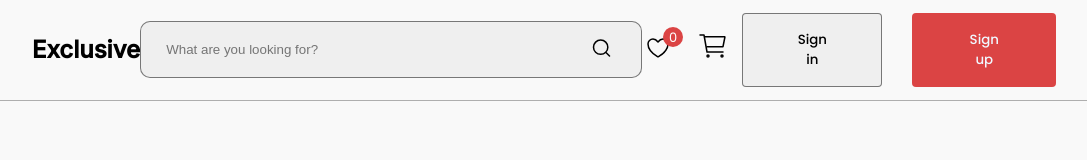
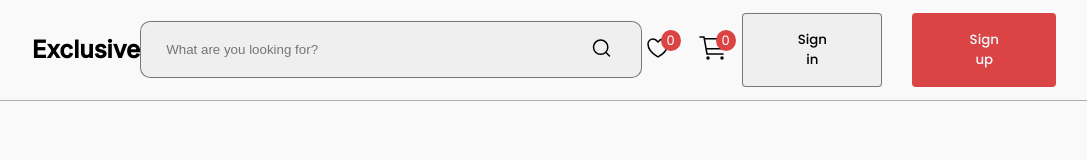
Before and after one commit to AlbinaBlazhko17/Exclusive, a React (Vite) app: page /products/1/1 in a window 1280 px wide. Shown: the top 160 px of the page, without its empty margins (96-1183 px from the left). Built offline with nearby package versions, Linux system fonts and the light colour scheme; no server answers.

Commit message:
add cart reducer

```diff
--- a/src/components/Header/Header.tsx
+++ b/src/components/Header/Header.tsx
@@ -5,7 +5,7 @@ import Modal from "../Modal/Modal";
 import { IFormData } from "../../interfaces/formData.interface";
 
 import style from './styles.module.css';
-import WishlistCounter from "../WishlistCounter/WishListCounter";
+import WishlistCartCounter from "../WishlistCounter/WishListCounter";
 
 function Header () {
 	const [searchTerm, setSearchTerm] = useState('');
@@ -63,15 +63,8 @@ function Header () {
 
 			<div className={style.auth}>
 				<div style={{width: '100px', display: 'flex' , alignItems: 'center', justifyContent: 'space-between'}}>
-					<WishlistCounter/>
-					<Link to='/cart'>
-						<svg xmlns="http://www.w3.org/2000/svg" width="32" height="32" viewBox="0 0 32 32" fill="none" style={{marginRight: '20px'}}>
-							<path d="M11 27C11.5523 27 12 26.5523 12 26C12 25.4477 11.5523 25 11 25C10.4477 25 10 25.4477 10 26C10 26.5523 10.4477 27 11 27Z" stroke="black" strokeWidth="1.5" strokeLinecap="round" strokeLinejoin="round"/>
-							<path d="M25 27C25.5523 27 26 26.5523 26 26C26 25.4477 25.5523 25 25 25C24.4477 25 24 25.4477 24 26C24 26.5523 24.4477 27 25 27Z" stroke="black" strokeWidth="1.5" strokeLinecap="round" strokeLinejoin="round"/>
-							<path d="M3 5H7L10 22H26" stroke="black" strokeWidth="1.5" strokeLinecap="round" strokeLinejoin="round"/>
-							<path d="M10 16.6667H25.59C25.7056 16.6667 25.8177 16.6267 25.9072 16.5535C25.9966 16.4802 26.0579 16.3782 26.0806 16.2648L27.8806 7.26479C27.8951 7.19222 27.8934 7.11733 27.8755 7.04552C27.8575 6.97371 27.8239 6.90678 27.7769 6.84956C27.73 6.79234 27.6709 6.74625 27.604 6.71462C27.5371 6.68299 27.464 6.66661 27.39 6.66666H8" stroke="black" strokeWidth="1.5" strokeLinecap="round" strokeLinejoin="round"/>
-						</svg>
-					</Link>
+					<WishlistCartCounter type="wishlist"/>
+					<WishlistCartCounter type="cart" />
 				</div>
 				<Button appearance="outlined" onClick={() => handleOpen('Sign in')} style={{marginRight: '30px'}}>Sign in</Button>
 				<Button appearance="filled" onClick={() => handleOpen('Sign up')}>Sign up</Button>
--- a/src/components/ProductCard/ProductCard.tsx
+++ b/src/components/ProductCard/ProductCard.tsx
@@ -7,7 +7,7 @@ import CardMedia from '@mui/material/CardMedia';
 import Typography from '@mui/material/Typography';
 import Button from '../Button/Button';
 import { useDispatch } from 'react-redux';
-import { removePersonFromWishlist} from '../../store/actions/actions';
+import { removeItemFromWishlist} from '../../store/actions/actions';
 
 
 function ProductCard (
@@ -18,7 +18,7 @@ function ProductCard (
 
 	function handleClick(e) {
 		e.preventDefault();
-		dispatch(removePersonFromWishlist({ id }));
+		dispatch(removeItemFromWishlist({ id }));
 	}
 	return (
 		<Card sx={{ maxWidth: type === 'listOfProducts'? 400: 500, minWidth: 250, height: type === 'listOfProducts'? 300: 540, position: 'relative'}} className={style.card}>
--- a/src/components/QuantityPicker/QuantityPicker.tsx
+++ b/src/components/QuantityPicker/QuantityPicker.tsx
@@ -41,7 +41,7 @@ function QuantityPicker({ onQuantityChange }) {
 				value={quantity}
 				sx={{width: 80}}
 				onChange={handleQuantityChange}
-				inputProps={{min: 1, style: { textAlign: 'center', borderRadius: 0, borderTop: '1px solid rgba(0, 0, 0, 0.50)', borderBottom: '1px solid rgba(0, 0, 0, 0.50)', fontWeight: 'bolder', fontSize: '20px', height: '15px'}}}
+				inputProps={{min: 1, style: { textAlign: 'center', borderRadius: 0, borderTop: '1px solid rgba(0, 0, 0, 0.50)', borderBottom: '1px solid rgba(0, 0, 0, 0.50)', fontWeight: 'bolder', fontSize: '20px', height: '14px'}}}
 			/>
 			<Button appearance={'filled'} style={{borderTopLeftRadius: 0, borderBottomLeftRadius: 0}} className={style.prickerButton} onClick={handleIncrement}>
 		<svg width="24" height="24" viewBox="0 0 24 24" fill="none" xmlns="http://www.w3.org/2000/svg">
--- a/src/components/WishlistCounter/WishListCounter.tsx
+++ b/src/components/WishlistCounter/WishListCounter.tsx
@@ -4,9 +4,9 @@ import { Link } from 'react-router-dom';
 
 import styles from './styles.module.css';
 
-function WishlistCounter () {
+function WishlistCartCounter ({ type }: {type: string}) {
     const [count, setCount] = useState(null);
-    const storeData = useSelector(state => state.wishlist.results);
+    const storeData = useSelector(state => (type === 'wishlist'? state.wishlist.results: state.cart.results));
 
     useEffect(() => {
         const length = storeData.length
@@ -15,15 +15,24 @@ function WishlistCounter () {
 
     return (
         <div className={styles.container}>
-            <Link to="/wishlist">
+            <Link to={`/${type}`}>
                 <span className={styles.counter}>{count}</span>
-				<svg xmlns="http://www.w3.org/2000/svg" width="32" height="32" viewBox="0 0 32 32" fill="none" style={{marginRight: '20px'}}>
-					<path d="M11 7C8.239 7 6 9.216 6 11.95C6 14.157 6.875 19.395 15.488 24.69C15.6423 24.7839 15.8194 24.8335 16 24.8335C16.1806 24.8335 16.3577 24.7839 16.512 24.69C25.125 19.395 26 14.157 26 11.95C26 9.216 23.761 7 21 7C18.239 7 16 10 16 10C16 10 13.761 7 11 7Z" stroke="black" strokeWidth="1.5" strokeLinecap="round" strokeLinejoin="round"/>
-				</svg>
+				{type === 'wishlist'? (
+                    <svg xmlns="http://www.w3.org/2000/svg" width="32" height="32" viewBox="0 0 32 32" fill="none" style={{marginRight: '20px'}}>
+					    <path d="M11 7C8.239 7 6 9.216 6 11.95C6 14.157 6.875 19.395 15.488 24.69C15.6423 24.7839 15.8194 24.8335 16 24.8335C16.1806 24.8335 16.3577 24.7839 16.512 24.69C25.125 19.395 26 14.157 26 11.95C26 9.216 23.761 7 21 7C18.239 7 16 10 16 10C16 10 13.761 7 11 7Z" stroke="black" strokeWidth="1.5" strokeLinecap="round" strokeLinejoin="round"/>
+			        </svg>
+                ): (
+                    <svg xmlns="http://www.w3.org/2000/svg" width="32" height="32" viewBox="0 0 32 32" fill="none" style={{marginRight: '20px'}}>
+							<path d="M11 27C11.5523 27 12 26.5523 12 26C12 25.4477 11.5523 25 11 25C10.4477 25 10 25.4477 10 26C10 26.5523 10.4477 27 11 27Z" stroke="black" strokeWidth="1.5" strokeLinecap="round" strokeLinejoin="round"/>
+							<path d="M25 27C25.5523 27 26 26.5523 26 26C26 25.4477 25.5523 25 25 25C24.4477 25 24 25.4477 24 26C24 26.5523 24.4477 27 25 27Z" stroke="black" strokeWidth="1.5" strokeLinecap="round" strokeLinejoin="round"/>
+							<path d="M3 5H7L10 22H26" stroke="black" strokeWidth="1.5" strokeLinecap="round" strokeLinejoin="round"/>
+							<path d="M10 16.6667H25.59C25.7056 16.6667 25.8177 16.6267 25.9072 16.5535C25.9966 16.4802 26.0579 16.3782 26.0806 16.2648L27.8806 7.26479C27.8951 7.19222 27.8934 7.11733 27.8755 7.04552C27.8575 6.97371 27.8239 6.90678 27.7769 6.84956C27.73 6.79234 27.6709 6.74625 27.604 6.71462C27.5371 6.68299 27.464 6.66661 27.39 6.66666H8" stroke="black" strokeWidth="1.5" strokeLinecap="round" strokeLinejoin="round"/>
+						</svg>
+                )}
             </Link>
 
         </div>
     );
 }
 
-export default WishlistCounter;
+export default WishlistCartCounter;
--- a/src/components/WishlistCounter/styles.module.css
+++ b/src/components/WishlistCounter/styles.module.css
@@ -11,11 +11,9 @@
 
 .counter {
     position: absolute;
-    top: -5px;
-    right: -6px;
-    display: flex;
-    justify-content: center;
-    align-items: center;
+    top: -7%;
+    right: -10%;
+    padding-top: 1px;
     text-align: center;
     width: 20px;
     height: 20px;
--- a/src/store/actions/actions.tsx
+++ b/src/store/actions/actions.tsx
@@ -1,6 +1,7 @@
 import { createAction } from '@reduxjs/toolkit';
 
-export const addPersonToWishlist = createAction('ADD_PERSON_TO_WISHLIST');
-
-export const removePersonFromWishlist = createAction('REMOVE_PERSON_FROM_WISHLIST');
+export const addItemToWishlist = createAction('ADD_ITEM_TO_WISHLIST');
+export const removeItemFromWishlist = createAction('REMOVE_ITEM_FROM_WISHLIST');
 export const loadFromLocalStorage = createAction('LOAD_FROM_LOCALSTORAGE');
+export const addItemToCart = createAction('ADD_ITEM_TO_CART');
+export const removeItemFromCart = createAction('REMOVE_ITEM_FROM_CART');
--- /dev/null
+++ b/src/store/reducers/CartReducer.tsx
@@ -0,0 +1,31 @@
+import { createReducer } from "@reduxjs/toolkit";
+import { addItemToCart, removeItemFromCart } from '../actions/actions';
+import {getLocalStorage, setLocalStorage} from '../../utils/localStorage';
+
+
+const initialState = {
+	results: Object.values(getLocalStorage('cart')) || [],
+}
+
+const cart = createReducer(initialState, (builder) => {
+		builder.addCase(addItemToCart, (state, action) => {
+			const newItem = { ...action.payload };
+
+			const updatedResults = [...state.results, newItem];
+
+			const updatedResultsObject = updatedResults.reduce((acc, item, index) => {
+				acc[index] = item;
+				return acc;
+			}, {});
+
+			setLocalStorage('cart', updatedResultsObject);
+
+			return {
+				...state,
+				results: updatedResults,
+			};
+		})
+})
+
+
+export default cart;
--- a/src/store/reducers/index.tsx
+++ b/src/store/reducers/index.tsx
@@ -1,7 +1,9 @@
 import { combineReducers } from "redux";
 import wishlist from './wishlistReducer';
+import cart from "./CartReducer";
 
 
 export default combineReducers({
-	wishlist
+	wishlist,
+	cart
 });
--- a/src/store/reducers/wishlistReducer.tsx
+++ b/src/store/reducers/wishlistReducer.tsx
@@ -1,5 +1,5 @@
 import { createReducer } from "@reduxjs/toolkit";
-import { addPersonToWishlist, removePersonFromWishlist, loadFromLocalStorage} from '../actions/actions';
+import { addItemToWishlist, removeItemFromWishlist, loadFromLocalStorage} from '../actions/actions';
 import {getLocalStorage, setLocalStorage} from '../../utils/localStorage';
 
 
@@ -9,7 +9,7 @@ const initialState = {
 
 const wishlist = createReducer(initialState, (builder) => {
 		builder
-				.addCase(addPersonToWishlist, (state, action) => {
+				.addCase(addItemToWishlist, (state, action) => {
 					const newItem = { ...action.payload };
 
 					const updatedResults = [...state.results, newItem];
@@ -26,7 +26,7 @@ const wishlist = createReducer(initialState, (builder) => {
 						results: updatedResults,
 					};
 				})
-				.addCase(removePersonFromWishlist, (state, action) => {
+				.addCase(removeItemFromWishlist, (state, action) => {
 					const idToRemove = action.payload.id;
 
 					const updatedResults = state.results.filter((item) => item.id !== idToRemove);
```
Also changed, not shown: src/components/SingleProductPage/SingleProductPage.tsx (+12 -6 lines).
